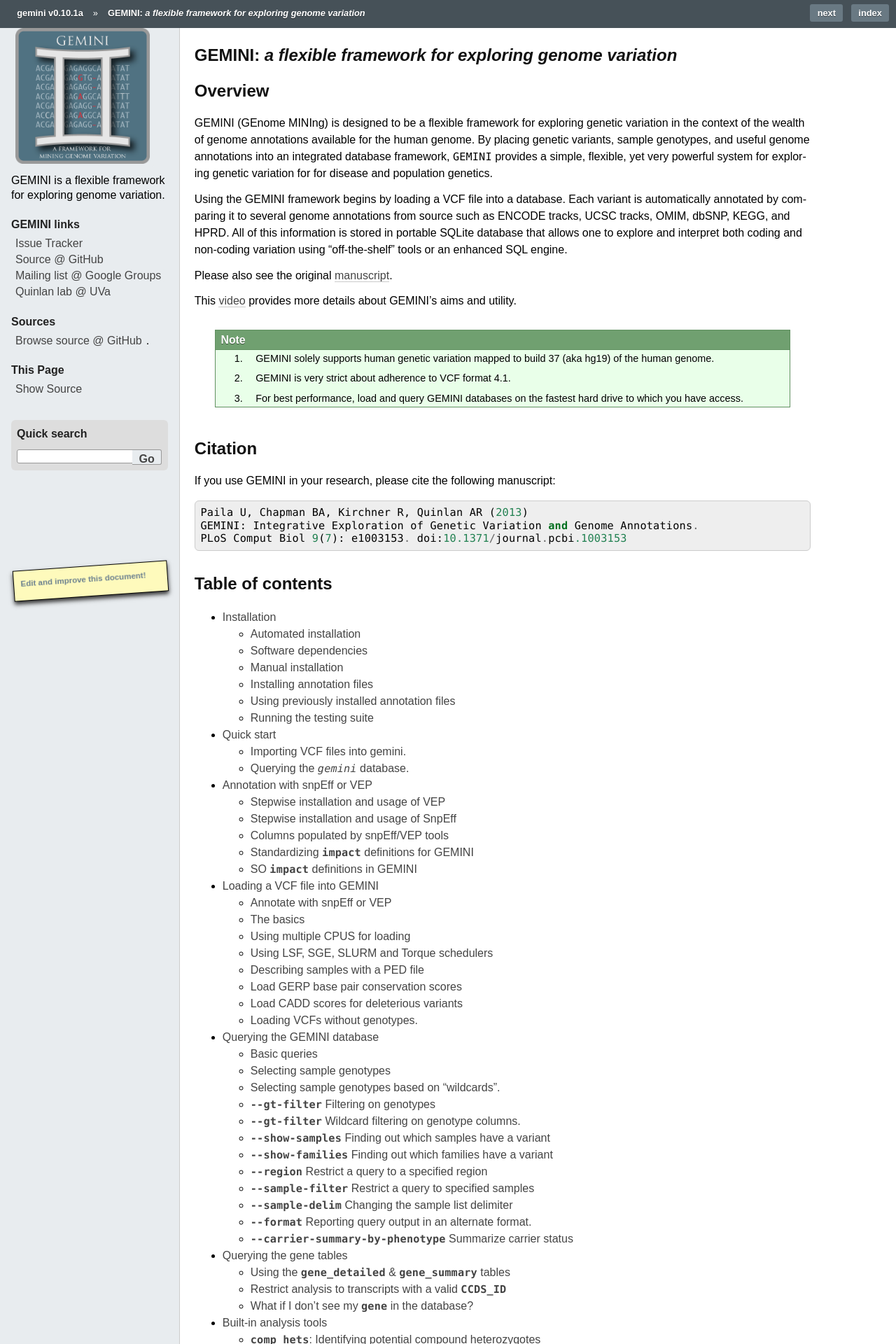
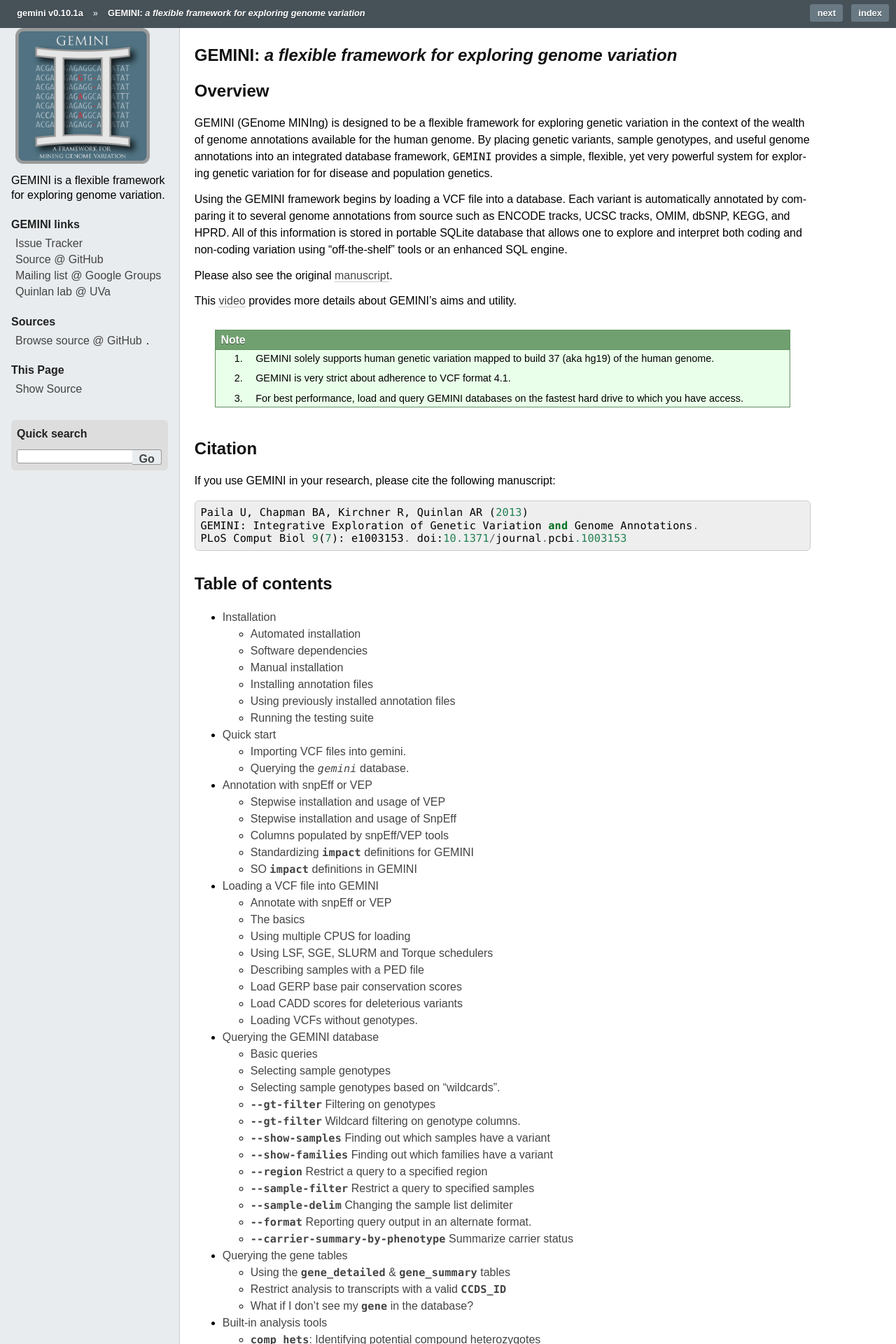
Before and after one commit to arq5x/gemini, a Sphinx documentation site: the page built from docs/index.rst, in a window 1280 px wide. Shown: the top 1920 px of the page at 70% size. Built offline with Sphinx 7.4.7, drawn with Linux system fonts in a browser that asks for light colours; formulas are drawn with MathJax 3; pages that are not in the unit, such as notebooks, are missing from menus; comment, search, counter and statistics services are not loaded; the version number is read from the project's files by our own code.

Commit message:
sticky note go bye-bye

```diff
--- a/docs/templates/page.html
+++ b/docs/templates/page.html
@@ -14,7 +14,7 @@
 {% block footer %}
 {{ super() }}
 
-{# Add plone-derived 'edit me' sticky note #}
+<!-- {# Add plone-derived 'edit me' sticky note #}
 <div id="editor-trap">
       <h3>Edit and improve this document!</h3>
 
@@ -56,7 +56,7 @@
       </p>
 
   </div>
-
+ -->
 <script type="text/javascript">
 
   var _gaq = _gaq || [];
```
